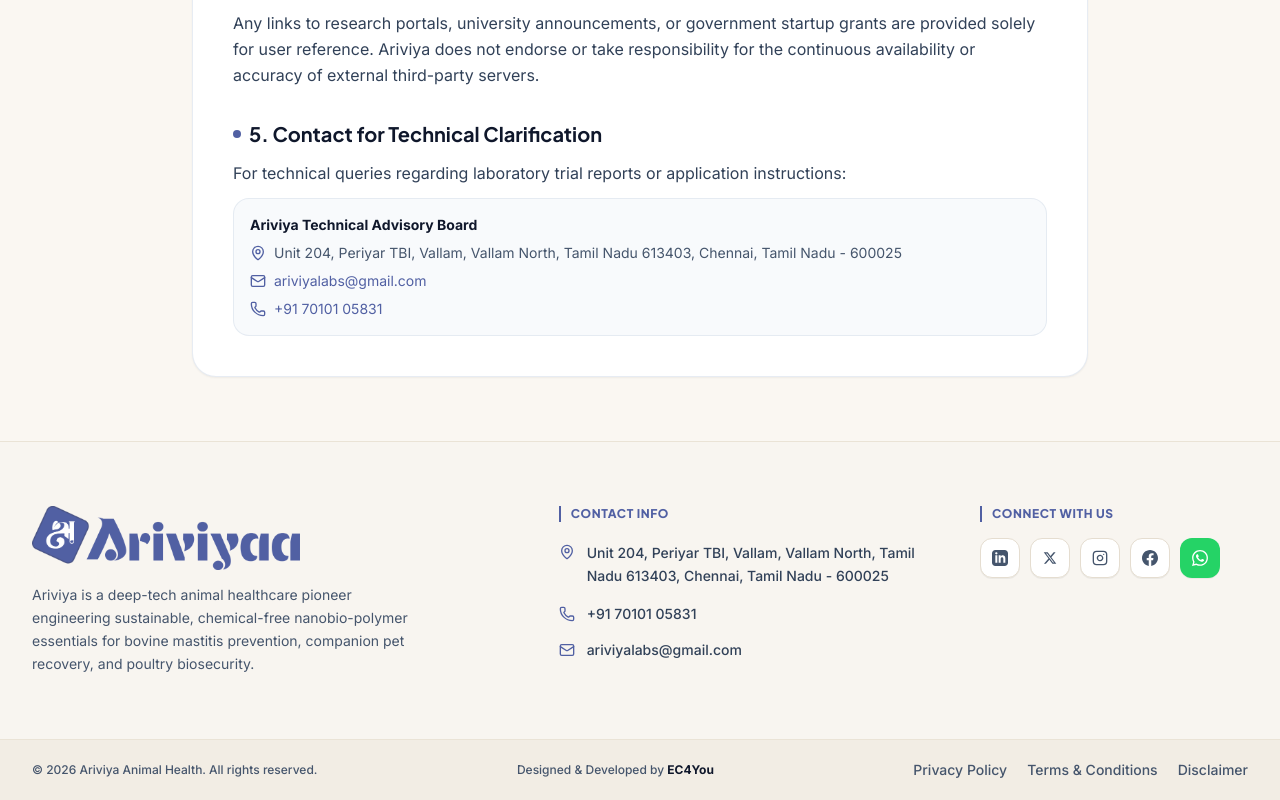
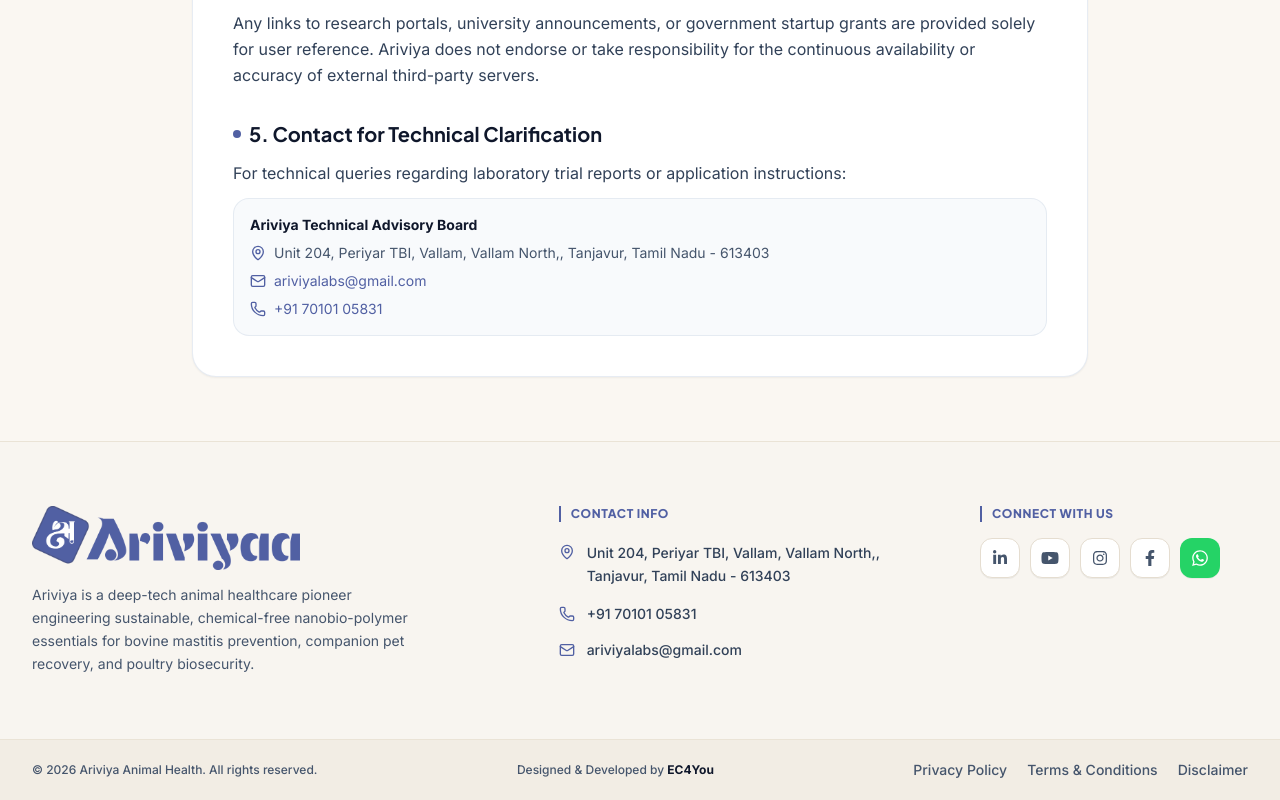
Before and after one commit to gunasarath05-droid/Ariviyaa, a Next.js app: page /disclaimer in a window 1280 px wide. Shown: the part 1255-2055 px from the top of the page. Built offline with nearby package versions, Linux system fonts and the light colour scheme.

Commit message:
use proper react-icons for footer social links and update jsonld

```diff
--- a/src/components/Footer.tsx
+++ b/src/components/Footer.tsx
@@ -10,6 +10,13 @@
   Sparkles,
   Leaf,
 } from "lucide-react";
+import {
+  FaLinkedinIn,
+  FaYoutube,
+  FaInstagram,
+  FaFacebookF,
+  FaWhatsapp,
+} from "react-icons/fa";
 
 export function Footer() {
   return (
@@ -93,23 +100,19 @@
                 title="LinkedIn"
                 aria-label="LinkedIn"
               >
-                <svg className="w-4 h-4 fill-current" viewBox="0 0 24 24">
-                  <path d="M19 0h-14c-2.761 0-5 2.239-5 5v14c0 2.761 2.239 5 5 5h14c2.762 0 5-2.239 5-5v-14c0-2.761-2.238-5-5-5zm-11 19h-3v-11h3v11zm-1.5-12.268c-.966 0-1.75-.79-1.75-1.764s.784-1.764 1.75-1.764 1.75.79 1.75 1.764-.783 1.764-1.75 1.764zm13.5 12.268h-3v-5.604c0-3.368-4-3.113-4 0v5.604h-3v-11h3v1.765c1.396-2.586 7-2.777 7 2.476v6.759z" />
-                </svg>
+                <FaLinkedinIn className="w-4 h-4" />
               </a>
 
-              {/* X (formerly Twitter) */}
+              {/* YouTube */}
               <a
-                href={COMPANY_INFO.socials.twitter}
+                href={COMPANY_INFO.socials.youtube}
                 target="_blank"
                 rel="noreferrer"
-                className="w-10 h-10 rounded-xl bg-white border border-[#E5DDD0] text-slate-600 hover:bg-black hover:text-white hover:border-black flex items-center justify-center transition-all duration-200 shadow-2xs hover:scale-105 active:scale-95"
-                title="X (Twitter)"
-                aria-label="X (Twitter)"
+                className="w-10 h-10 rounded-xl bg-white border border-[#E5DDD0] text-slate-600 hover:bg-[#FF0000] hover:text-white hover:border-[#FF0000] flex items-center justify-center transition-all duration-200 shadow-2xs hover:scale-105 active:scale-95"
+                title="YouTube"
+                aria-label="YouTube"
               >
-                <svg className="w-3.5 h-3.5 fill-current" viewBox="0 0 24 24">
-                  <path d="M18.244 2.25h3.308l-7.227 8.26 8.502 11.24H16.17l-5.214-6.817L4.99 21.75H1.68l7.73-8.835L1.254 2.25H8.08l4.713 6.231zm-1.161 17.52h1.833L7.084 4.126H5.117z" />
-                </svg>
+                <FaYoutube className="w-4.5 h-4.5" />
               </a>
 
               {/* Instagram */}
@@ -121,33 +124,19 @@
                 title="Instagram"
                 aria-label="Instagram"
               >
-                <svg
-                  className="w-4 h-4"
-                  viewBox="0 0 24 24"
-                  fill="none"
-                  stroke="currentColor"
-                  strokeWidth="2"
-                  strokeLinecap="round"
-                  strokeLinejoin="round"
-                >
-                  <rect x="2" y="2" width="20" height="20" rx="5" ry="5" />
-                  <path d="M16 11.37A4 4 0 1 1 12.63 8 4 4 0 0 1 16 11.37z" />
-                  <line x1="17.5" y1="6.5" x2="17.51" y2="6.5" />
-                </svg>
+                <FaInstagram className="w-4 h-4" />
               </a>
 
               {/* Facebook */}
               <a
-                href="https://facebook.com"
+                href={COMPANY_INFO.socials.facebook}
                 target="_blank"
                 rel="noreferrer"
                 className="w-10 h-10 rounded-xl bg-white border border-[#E5DDD0] text-slate-600 hover:bg-[#1877F2] hover:text-white hover:border-[#1877F2] flex items-center justify-center transition-all duration-200 shadow-2xs hover:scale-105 active:scale-95"
                 title="Facebook"
                 aria-label="Facebook"
               >
-                <svg className="w-4 h-4 fill-current" viewBox="0 0 24 24">
-                  <path d="M24 12.073c0-6.627-5.373-12-12-12s-12 5.373-12 12c0 5.99 4.388 10.954 10.125 11.854v-8.385H7.078v-3.47h3.047V9.43c0-3.007 1.792-4.669 4.533-4.669 1.312 0 2.686.235 2.686.235v2.953H15.83c-1.491 0-1.956.925-1.956 1.874v2.25h3.328l-.532 3.47h-2.796v8.385C19.612 23.027 24 18.062 24 12.073z" />
-                </svg>
+                <FaFacebookF className="w-4 h-4" />
               </a>
 
               {/* WhatsApp Direct */}
@@ -159,9 +148,7 @@
                 title="Direct WhatsApp"
                 aria-label="WhatsApp"
               >
-                <svg className="w-4 h-4 fill-current" viewBox="0 0 24 24">
-                  <path d="M.057 24l1.687-6.163c-1.041-1.804-1.588-3.849-1.587-5.946.003-6.556 5.338-11.891 11.893-11.891 3.181.001 6.167 1.24 8.413 3.488 2.245 2.248 3.481 5.236 3.48 8.414-.003 6.557-5.338 11.892-11.893 11.892-1.99-.001-3.951-.5-5.688-1.448l-6.305 1.654zm6.597-3.807c1.676.995 3.276 1.591 5.392 1.592 5.448 0 9.886-4.434 9.889-9.885.002-5.462-4.415-9.89-9.881-9.892-5.452 0-9.887 4.434-9.889 9.884-.001 2.225.651 3.891 1.746 5.634l-.999 3.648 3.742-.981zm11.387-5.464c-.074-.124-.272-.198-.57-.347-.297-.149-1.758-.868-2.031-.967-.272-.099-.47-.149-.669.149-.198.297-.768.967-.941 1.165-.173.198-.347.223-.644.074-.297-.149-1.255-.462-2.39-1.475-.883-.788-1.48-1.761-1.653-2.059-.173-.297-.018-.458.13-.606.134-.133.297-.347.446-.521.151-.172.2-.296.3-.495.099-.198.05-.372-.025-.521-.075-.148-.669-1.611-.916-2.206-.242-.579-.487-.501-.669-.51l-.57-.01c-.198 0-.52.074-.792.372s-1.04 1.016-1.04 2.479 1.065 2.876 1.213 3.074c.149.198 2.095 3.2 5.076 4.487.709.306 1.263.489 1.694.626.712.226 1.36.194 1.872.118.571-.085 1.758-.719 2.006-1.413.248-.695.248-1.29.173-1.414z" />
-                </svg>
+                <FaWhatsapp className="w-4.5 h-4.5" />
               </a>
             </div>
           </div>
--- a/src/components/seo/JsonLd.tsx
+++ b/src/components/seo/JsonLd.tsx
@@ -12,7 +12,7 @@
     email: COMPANY_INFO.email,
     address: {
       "@type": "PostalAddress",
-      streetAddress: `${COMPANY_INFO.address.line1}, ${COMPANY_INFO.address.line2}`,
+      streetAddress: COMPANY_INFO.address.line1,
       addressLocality: COMPANY_INFO.address.city,
       addressRegion: COMPANY_INFO.address.state,
       postalCode: COMPANY_INFO.address.pincode,
@@ -20,7 +20,8 @@
     },
     sameAs: [
       COMPANY_INFO.socials.linkedin,
-      COMPANY_INFO.socials.twitter,
+      COMPANY_INFO.socials.youtube,
+      COMPANY_INFO.socials.facebook,
       COMPANY_INFO.socials.instagram,
     ].filter(Boolean),
   };
--- a/src/constants/company.ts
+++ b/src/constants/company.ts
@@ -9,7 +9,6 @@
   email: string;
   address: {
     line1: string;
-    line2: string;
     city: string;
     state: string;
     country: string;
@@ -19,7 +18,7 @@
   certifications: string[];
   socials: {
     facebook?: string;
-    twitter?: string;
+    youtube?: string;
     linkedin?: string;
     instagram?: string;
   };
@@ -35,12 +34,11 @@
   whatsappMessage: "Hello Ariviya, I would like to inquire about your natural animal health formulations.",
   email: "ariviyalabs@gmail.com",
   address: {
-    line1: "Unit 204, Periyar TBI, Vallam, Vallam North, Tamil Nadu 613403",
-    line2: "TBI Facility, Science & Technology Park",
-    city: "Chennai",
+    line1: "Unit 204, Periyar TBI, Vallam, Vallam North,",
+    city: "Tanjavur",
     state: "Tamil Nadu",
     country: "India",
-    pincode: "600025",
+    pincode: "613403",
   },
   supportedBy: [
     "StartupTN (Government of Tamil Nadu)",
@@ -56,8 +54,10 @@
   ],
   socials: {
     linkedin: "https://linkedin.com/company/ariviya",
-    twitter: "https://twitter.com/ariviya_deeptech",
+    facebook: "https://facebook.com/AriviyaDeepTechTNJ",
     instagram: "https://instagram.com/ariviya_deeptech/",
+    youtube: "https://youtube.com/channel/UC1JBvNCI1FB1CPECWL2qx0A",
+
   },
 };
 
```
